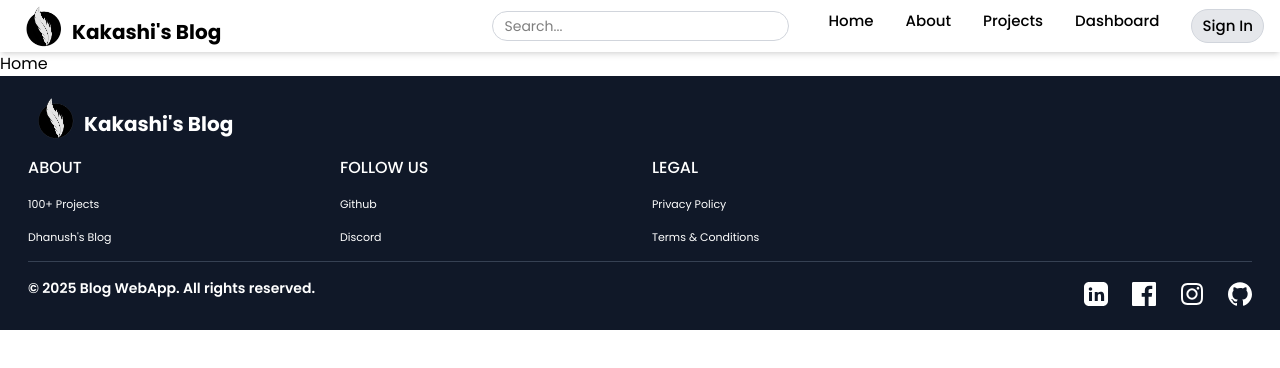
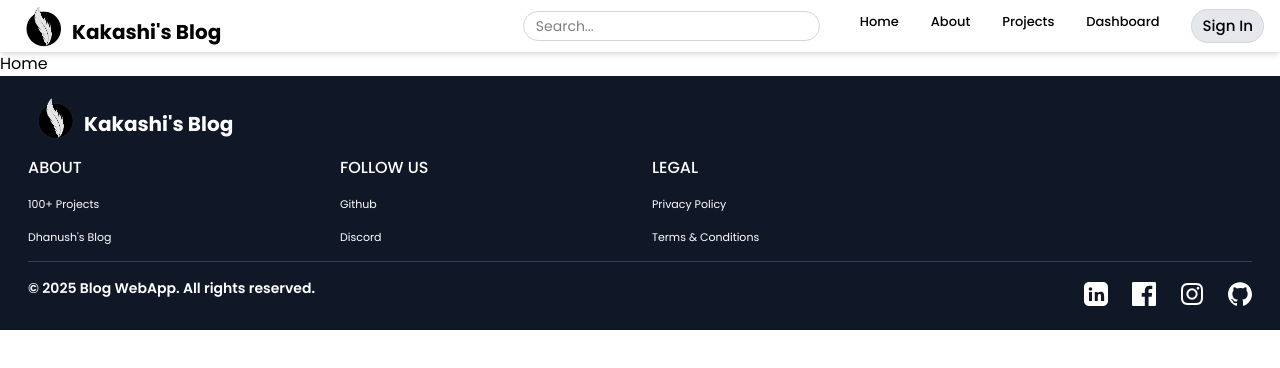
Before and after one commit to Dhanushmathan/SparkNest-bloging-app, a React (Vite) app in the folder client/: page / in a window 1280 px wide. Shown: the top 368 px of the page. Built offline with nearby package versions, Linux system fonts and the light colour scheme; no server answers.

Commit message:
updateheader compoenent with user data

```diff
--- a/client/src/components/Header.jsx
+++ b/client/src/components/Header.jsx
@@ -1,18 +1,22 @@
-import React from 'react'
 import { Link } from 'react-router-dom';
 import sparknestLogo from '../assets/sparknest logo.png';
 import { useState } from 'react';
+import { useSelector } from 'react-redux';
 
 const Header = () => {
 
     const [isNavOpen, setIsNavOpen] = useState(false);
+    const { currentUser } = useSelector(state => state.user);
+
+    const [showDropdown, setShowDropdown] = useState(false);
 
     return (
         <header className='bg-white flex justify-between items-center sm:px-4 sm:py-1 px-2 py-1.5 font-poppins shadow-md space-x-2'>
             <div className='flex items-center'>
                 <img src={sparknestLogo} alt="Sparknest Logo" className='w-14 h-11 object-contain hidden lg:block' />
                 <Link to="/" className='sm:text-[1.25rem] text-lg font-bold whitespace-nowrap self-end'>
-                    Kakashi's Blog</Link>
+                    Kakashi&apos;s Blog
+                </Link>
             </div>
             <div className='flex items-center justify-between'>
                 <div className='flex items-center space-x-2 mr-3'>
@@ -52,24 +56,61 @@ const Header = () => {
                 <nav className={`${isNavOpen ? 'block animate-slide-down sm:flex' : 'hidden'} absolute md:block sm:static top-12 left-0 w-full h-[80%] bg-white shadow-md sm:shadow-none sm:bg-transparent z-10 transition-all duration-300 ease-in-out`}>
                     <ul className='flex flex-col font-medium sm:flex-row items-start ml-5 space-y-5 sm:space-y-0 sm:space-x-3 lg:space-x-5 p-4 sm:p-0 xl:space-x-8'>
                         <li className='hover:scale-105 transition-transform duration-200'>
-                            <Link to="/" className='hover:text-emerald-700 text-[15px]'>Home</Link>
+                            <Link to="/" className='hover:text-emerald-700 text-[15px] lg:text-[13px]'>Home</Link>
                         </li>
                         <li className='hover:scale-105 transition-transform duration-200'>
-                            <Link to="/about" className='hover:text-emerald-700 text-[15px]'>About</Link>
+                            <Link to="/about" className='hover:text-emerald-700 text-[15px] lg:text-[13px]'>About</Link>
                         </li>
                         <li className='hover:scale-105 transition-transform duration-200'>
-                            <Link to="/projects" className='hover:text-emerald-700 text-[15px]'>Projects</Link>
+                            <Link to="/projects" className='hover:text-emerald-700 text-[15px] lg:text-[13px]'>Projects</Link>
                         </li>
                         <li className='hover:scale-105 transition-transform duration-200'>
-                            <Link to="/dashboard" className='hover:text-emerald-700 text-[15px]'>Dashboard</Link>
+                            <Link to="/dashboard" className='hover:text-emerald-700 text-[15px] lg:text-[13px]'>Dashboard</Link>
                         </li>
-                        <li className='block sm:hidden lg:block border border-gray-300 bg-gray-200 hover:bg-gray-400 px-5 py-2 sm:px-2.5 sm:py-1 rounded-full'>
-                            <Link to="/sign-in" className='text-[15px]'>Sign In</Link>
-                        </li>
+                        {
+                            currentUser ? (
+                                <li className='relative block sm:hidden lg:block border border-gray-300 bg-gray-200 hover:bg-gray-400 rounded-full'>
+                                    <img
+                                        src={currentUser.profilePicture}
+                                        alt="userpic"
+                                        className='w-8 h-8 rounded-full cursor-pointer'
+                                        onClick={() => setShowDropdown((prev) => !prev)}
+                                    />
+                                    {showDropdown && (
+                                        <div className="absolute right-0 mt-2 w-56 bg-white border border-gray-200 rounded-lg shadow-lg z-20 py-2">
+                                            <div className="px-4 py-2 border-b border-gray-100">
+                                                <div className="font-medium text-[13px] text-gray-800">{currentUser.username}</div>
+                                                <div className="text-[11px] text-gray-500">{currentUser.email}</div>
+                                            </div>
+                                            <Link
+                                                to="/dashboard?tab=profile"
+                                                className="block px-4 py-2 text-gray-700 hover:bg-gray-100 text-sm"
+                                                onClick={() => setShowDropdown(false)}
+                                            >
+                                                Profile
+                                            </Link>
+                                            <button
+                                                className="block w-full text-left px-4 py-2 text-gray-700 hover:bg-gray-100 text-sm cursor-pointer"
+                                                onClick={() => {
+                                                    // sign out logic here
+                                                    setShowDropdown(false);
+                                                }}
+                                            >
+                                                Sign Out
+                                            </button>
+                                        </div>
+                                    )}
+                                </li>
+                            ) : (
+                                <li className='block sm:hidden lg:block border border-gray-300 bg-gray-200 hover:bg-gray-400 px-5 py-2 sm:px-2.5 sm:py-1 rounded-full'>
+                                    <Link to="/sign-in" className='text-[15px]'>Sign In</Link>
+                                </li>
+                            )
+                        }
                     </ul>
                 </nav>
-            </div>
-        </header>
+            </div >
+        </header >
     );
 }
 
```
